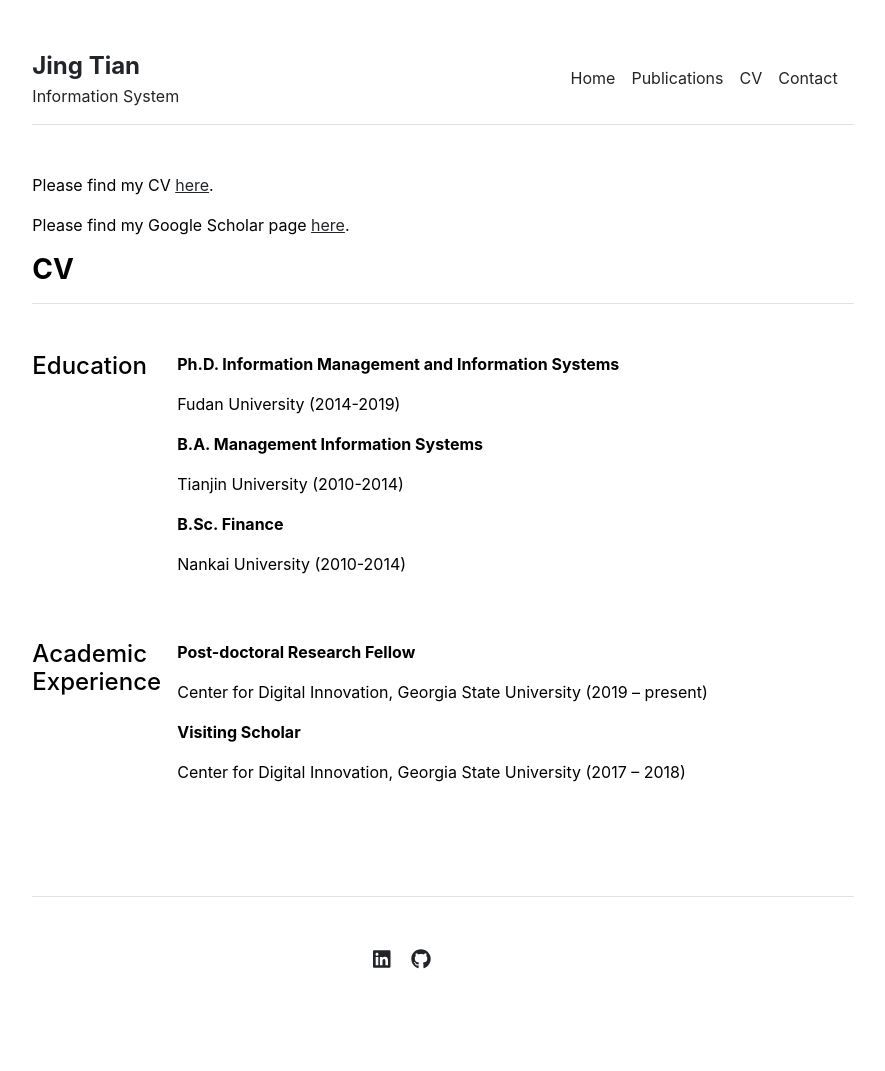
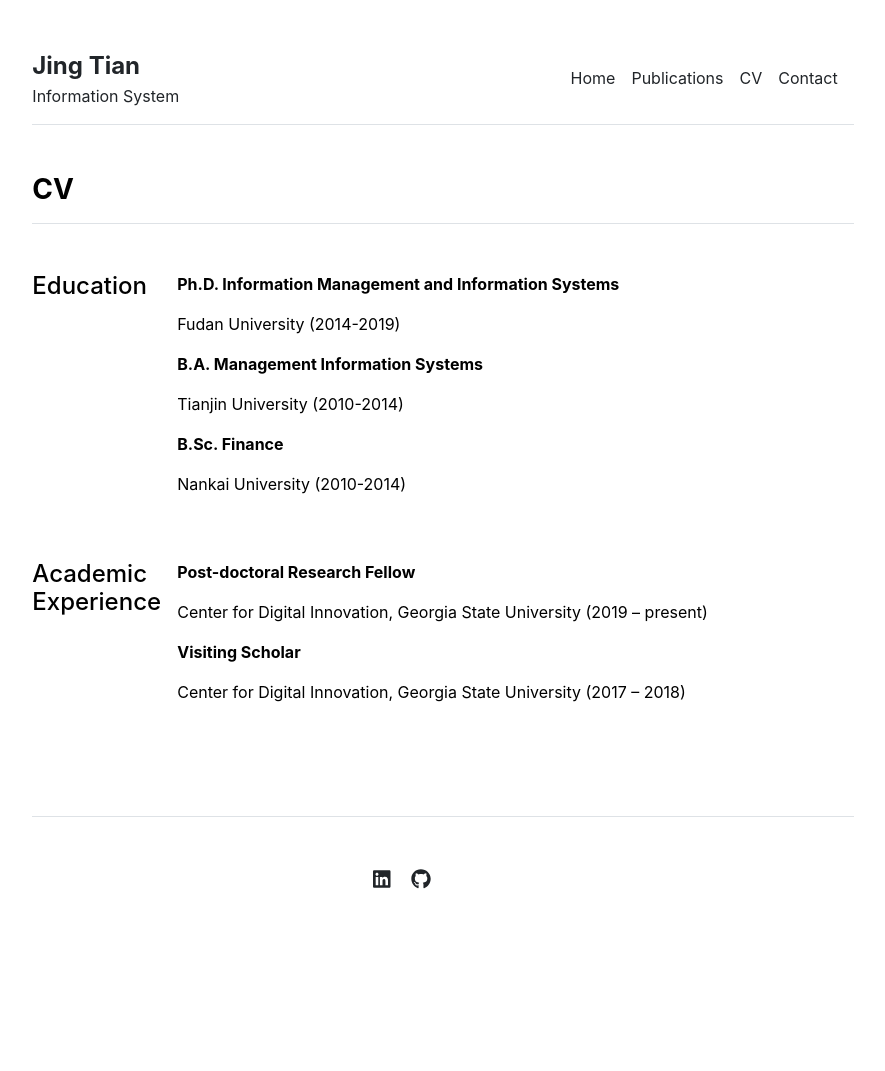
Before and after one commit to jingtianIS/jingtianIS.github.io, a Jekyll site: the page built from cv.md, in a window 1280 px wide. Shown: the whole page, without its empty margins (197-1082 px from the left). Built offline with Jekyll 4.4.1, drawn with Linux system fonts in a browser that asks for light colours; after the commit the page ends 991 px from its top, so only the background shows below that.

Commit message:
Update cv.md

```diff
--- a/cv.md
+++ b/cv.md
@@ -2,6 +2,3 @@
 layout: cv
 title: "CV"
 ---
-Please find my CV <a href = "{{ site.github.url }}/assets/files/Jing_Tian_CV.pdf" target="_blank">here</a>.
-
-Please find my Google Scholar page <a href = "https://scholar.google.co.jp/citations?user=C2mg43IAAAAJ&hl=enß" target="_blank"> here</a>.
```
